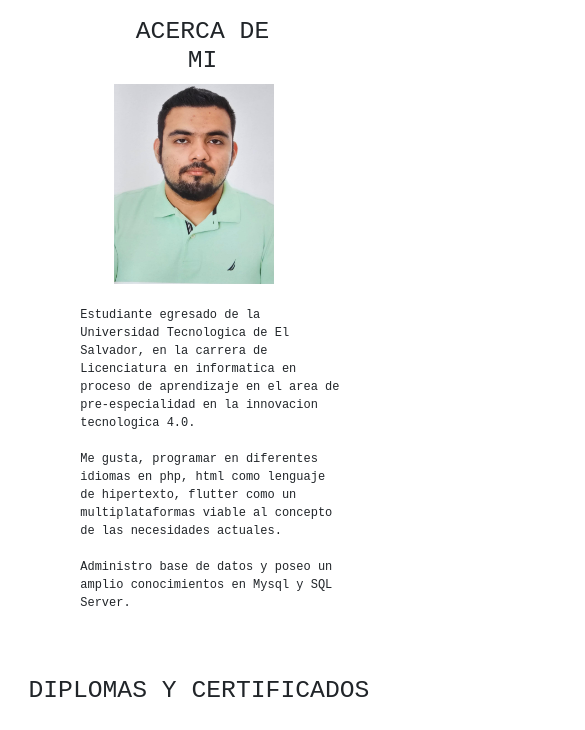
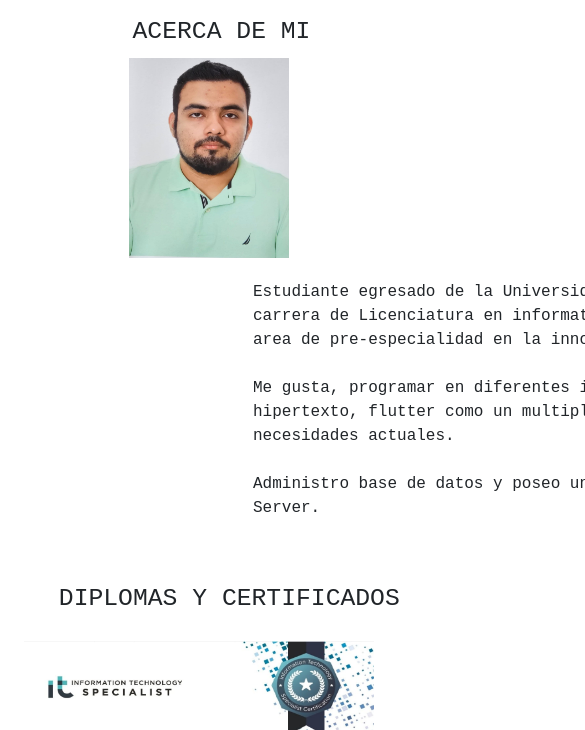
Before and after one commit to CallmeCarlos503/Portafolio-personal, a website: page index.html in a window 390 px wide. Shown: the part 359-1089 px from the top of the page, 585 px wide, since content can reach past the window. Drawn offline with nearby package versions, Linux system fonts and the light colour scheme.

Commit message:
adaptabilidad de tablet

```diff
--- a/css/style-telefono.css
+++ b/css/style-telefono.css
@@ -1,11 +1,12 @@
 @media (max-width: 480px) {
-    .icons .fa-brands{
+    .icons .fa-brands {
         color: white;
         font-size: 38px;
         margin-top: 10px;
 
     }
-    .conctatame h2{
+
+    .conctatame h2 {
         margin-left: 36%;
         margin-top: 7%;
     }
@@ -19,58 +20,70 @@
         height: 300px;
         margin-left: -10%;
     }
-    .acerca-de{
+
+    .acerca-de {
         margin-top: 1%;
-        display:block;
+        display: block;
     }
 
     important:hover {
         color: red;
     }
-    .img-perfil{
+
+    .img-perfil {
         height: 200px;
         width: 190px;
     }
-    .imagen{
+
+    .imagen {
         margin-left: 23%;
         margin-top: 2%;
     }
-    .acerca-de .container{
-       margin-top: 3%;
-       margin-right: 10%;
-       font-size: 12px;
-       margin-left: -5;
-       width: 290px;
+
+    .acerca-de .container {
+        margin-top: 3%;
+        margin-right: 10%;
+        font-size: 12px;
+        margin-left: -5;
+        width: 290px;
     }
-    .movimiento{
+
+    .movimiento {
         margin-right: 65%;
         margin-top: 5%;
     }
+
     .titulo {
         margin-right: 120px;
         margin-top: 5%;
         margin-bottom: 2%;
     }
-    .imagen{
+
+    .imagen {
         margin-left: 27%;
     }
-    .imagen img{
+
+    .imagen img {
         width: 160px;
 
     }
-    .diplomas img{
+
+    .diplomas img {
         margin-top: 5%;
         margin-right: 2%;
     }
-    .contenido{
+
+    .contenido {
         color: white;
         margin-left: 13%;
         padding-top: 10px;
     }
-    footer .correo{
+
+    footer .correo {
         margin-left: 7%;
     }
-    .correo a{
+
+    .correo a {
         font-size: 17px;
 
         font-style: italic;
@@ -78,3 +91,40 @@
 
 
 }
+
+@media (max-width: 1080px) {
+    .acerca-de .container {
+        margin-top: 3%;
+        margin-right: 10%;
+        font-size: 16px;
+        margin-left: 241px;
+        width: 733px;
+    }
+
+    .movimiento {
+        margin-right: 65%;
+        margin-top: 5%;
+    }
+
+    .acerca-de .imagen {
+        margin-left: 31%;
+    }
+
+    .titulo {
+
+        margin-top: 5%;
+        margin-right: 432px;
+margin-bottom: 3%;
+    }
+
+    .acerca-de {
+        margin-top: 1%;
+        display: inline;
+        width: 513px;
+    }
+
+    h2 {
+        font-size: calc(1.325rem + .9vw);
+        width: 443px;
+    }
+}
```
